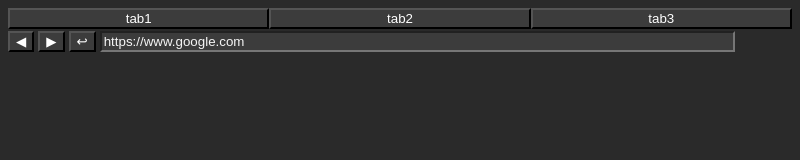
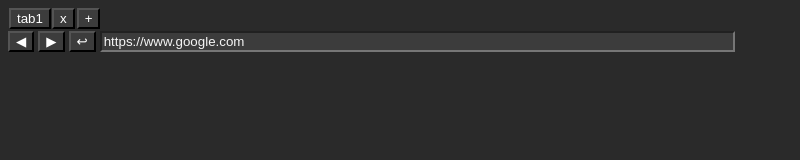
Before and after one commit to ProjektKris/electron-browser, an Electron app: page index.html in a window 800 px wide. Drawn offline with Linux system fonts and the light colour scheme; no server answers.

Commit message:
added tab concept

```diff
--- a/index.css
+++ b/index.css
@@ -7,10 +7,24 @@
     margin-top: 2px
 }
 
+#tabs {
+    margin-right: 2px
+}
+
 form {
     margin: 0;
     padding: 0;
     display: inline;
+}
+
+button {
+    background-color: #3c3c3c;
+    color: white;
+}
+
+p {
+    margin: 0;
+    padding: 0;
 }
 
 .flex-container {
@@ -18,7 +32,7 @@ form {
     flex-wrap: wrap;
 }
 
-.button {
-    background-color: #3c3c3c;
-    color: white;
+.tab {
+    margin-right: 1px;
+    margin-left: 1px;
 }
--- a/index.html
+++ b/index.html
@@ -6,9 +6,13 @@
     <body style="background-color: #2a2a2a">
         <div id="navigator" class="flex-container">
             <div id="tabbar" class="flex-container">
-                <button style="flex:10%" class="button">tab1</button>
-                <button style="flex:10%" class="button">tab2</button>
-                <button style="flex:10%" class="button">tab3</button>
+                <div id="tabs" class="flex-container">
+                    <button class="tab">
+                        <p>tab1</p>
+                        <button>x</button>
+                    </button>
+                </div>
+                <button id="btn-newtab" class="button">+</button>
             </div>
             <div id="urlbar">
                 <button id="goback" class="button">◀</button>
```
